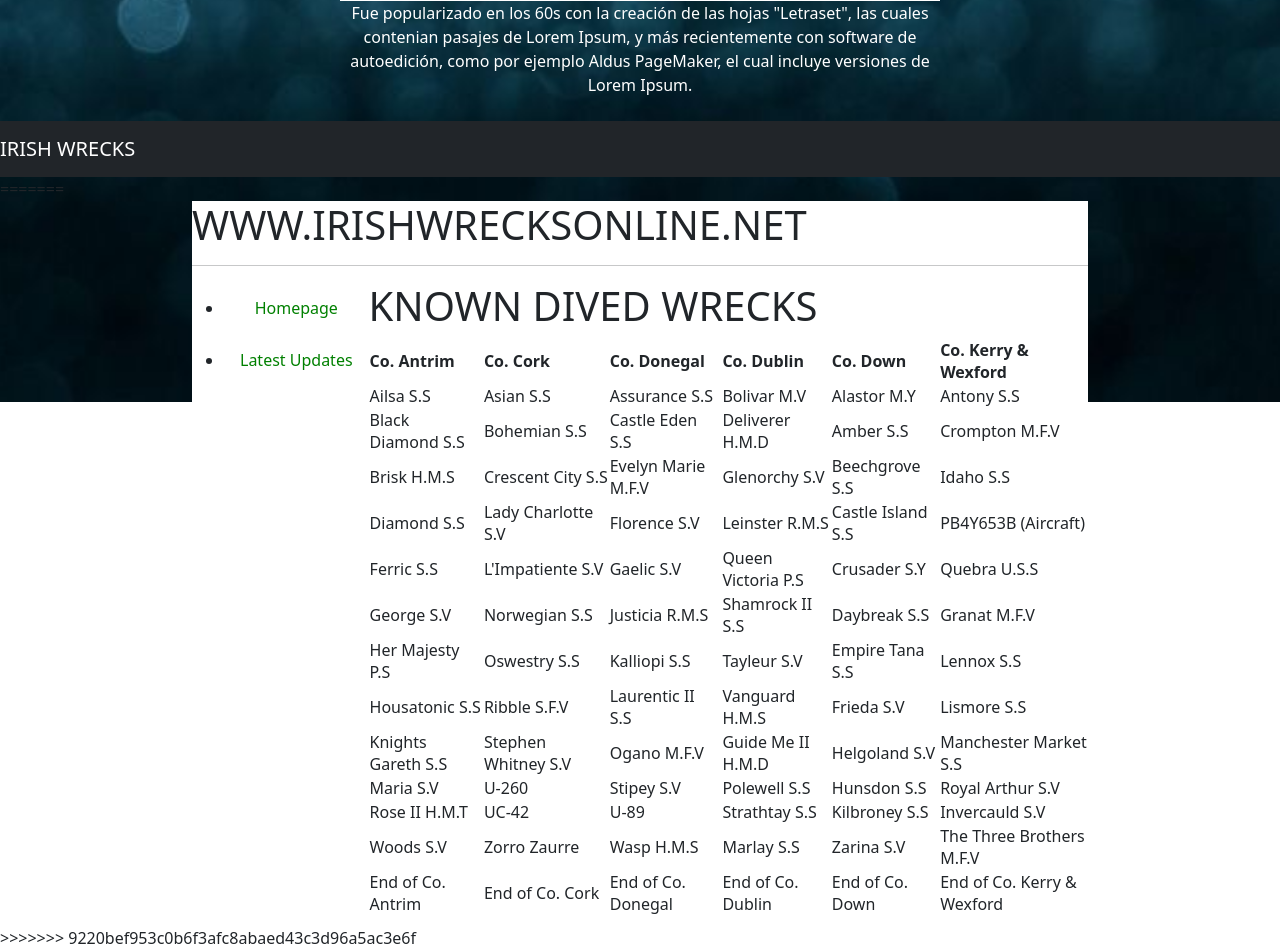
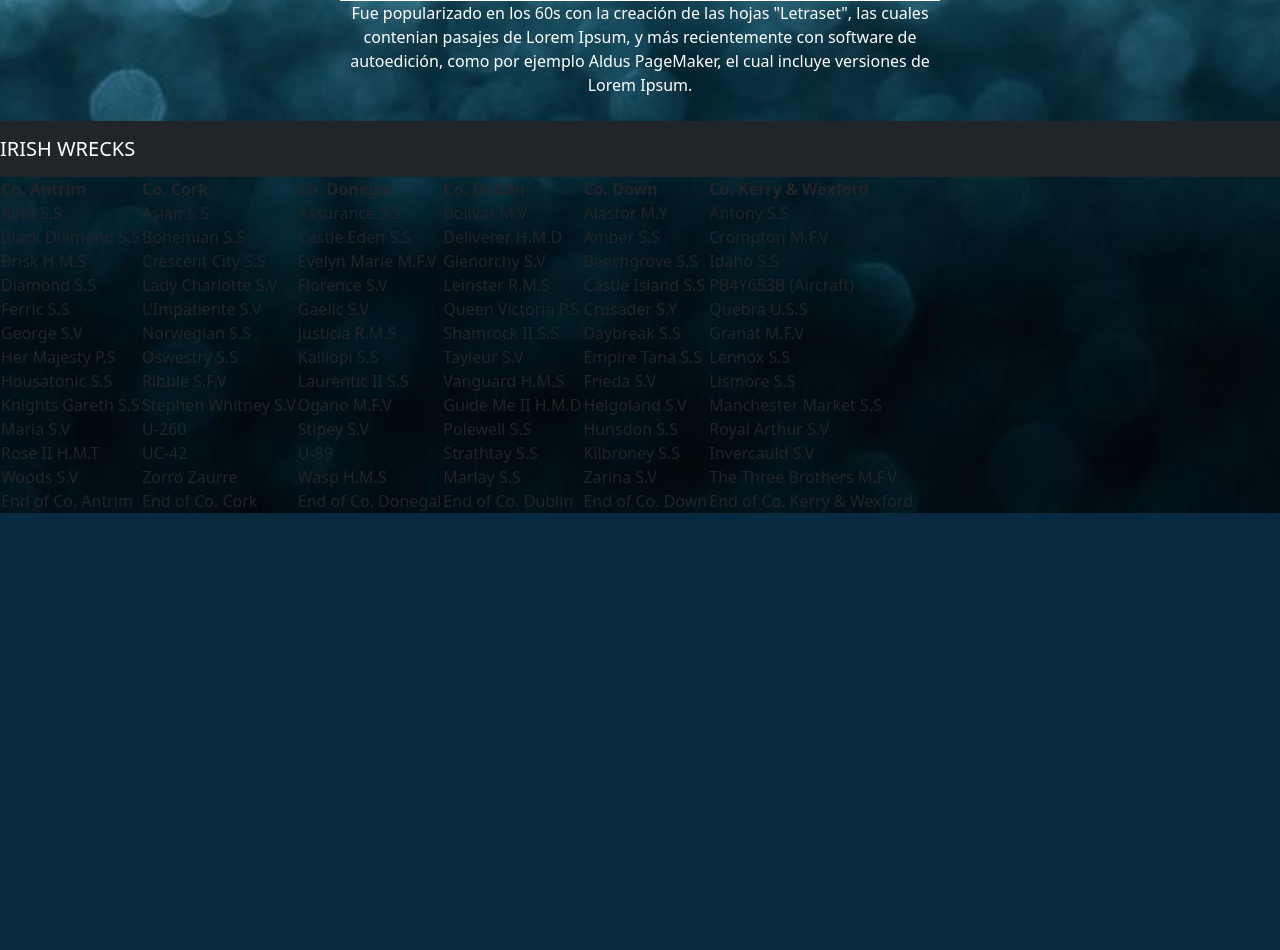
Before and after one commit to SeanL00000000000/SDEV-Project, a Django app: template DjangoLabs/sdev_proj/templates/wrecks.html in a window 1280 px wide. Shown: the part 1681-2631 px from the top of the page. After the commit the page ends 2194 px from the top, so only its background shows below. Run offline with Django 3.2, Linux system fonts and the light colour scheme; the template is opened without the code that fills it, so the values that code supplies are empty; some libraries are stand-ins or nearby versions.

Commit message:
clean version

```diff
--- a/DjangoLabs/DjangoLabs/urls.py
+++ b/DjangoLabs/DjangoLabs/urls.py
@@ -22,7 +22,6 @@ from django.utils.translation import gettext_lazy as _
 urlpatterns =[
     path('sdev_proj/', include('sdev_proj.urls')),
     path('admin/', admin.site.urls),
-
 ]
 
 
--- a/DjangoLabs/sdev_proj/templates/wrecks.html
+++ b/DjangoLabs/sdev_proj/templates/wrecks.html
@@ -93,45 +93,6 @@
         </footer>
 </html>
 
-
-
-
-
-
-
-
-
-=======
-<!DOCTYPE html>
-<html lang="en">
-<head>
-    <meta charset="UTF-8">
-    <title>Dived Wrecks</title>
-    {% load static %}
-    <link href="{% static 'css/test.css' %}" rel="stylesheet">
-    <!-- GOOGLE FONT HREF BELOW vv -->
-    <link href="https://fonts.googleapis.com/css2?family=Oswald&display=swap" rel="stylesheet">
-</head>
-<body>
-<div id="main">
-    <div class="title">
-        <header>
-            <h1> WWW.IRISHWRECKSONLINE.NET </h1>
-        </header>
-    </div>
-    <hr>
-    <nav>
-        <ul id="navbar">
-            <li class="navb"><a href="index.html">Homepage</a></li>
-            <li class="navb"><a href="qg.html">Latest Updates</a></li>
-        </ul>
-    </nav>
-<!-- Main content start -->
-    <div id="content">
-        <section>
-            <h1 class="title1"> KNOWN DIVED WRECKS </h1>
-        </section>
-    </div>
 <!-- Table Code -->
     <table class="darkTable">
         <thead>
@@ -257,4 +218,3 @@
 
 </body>
 </html>
->>>>>>> 9220bef953c0b6f3afc8abaed43c3d96a5ac3e6f
```
Also changed, not shown: DjangoLabs/sdev_proj/templates/index.html (+1 -25 lines).
